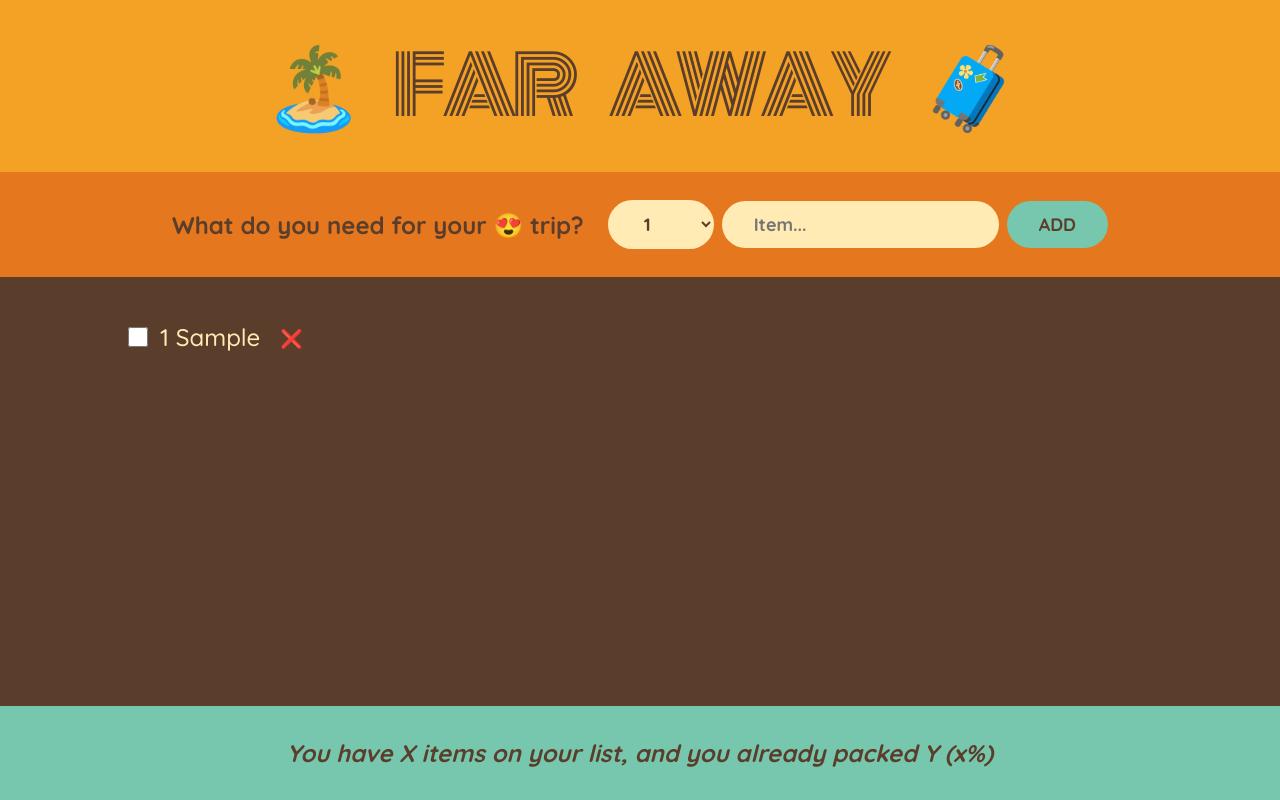
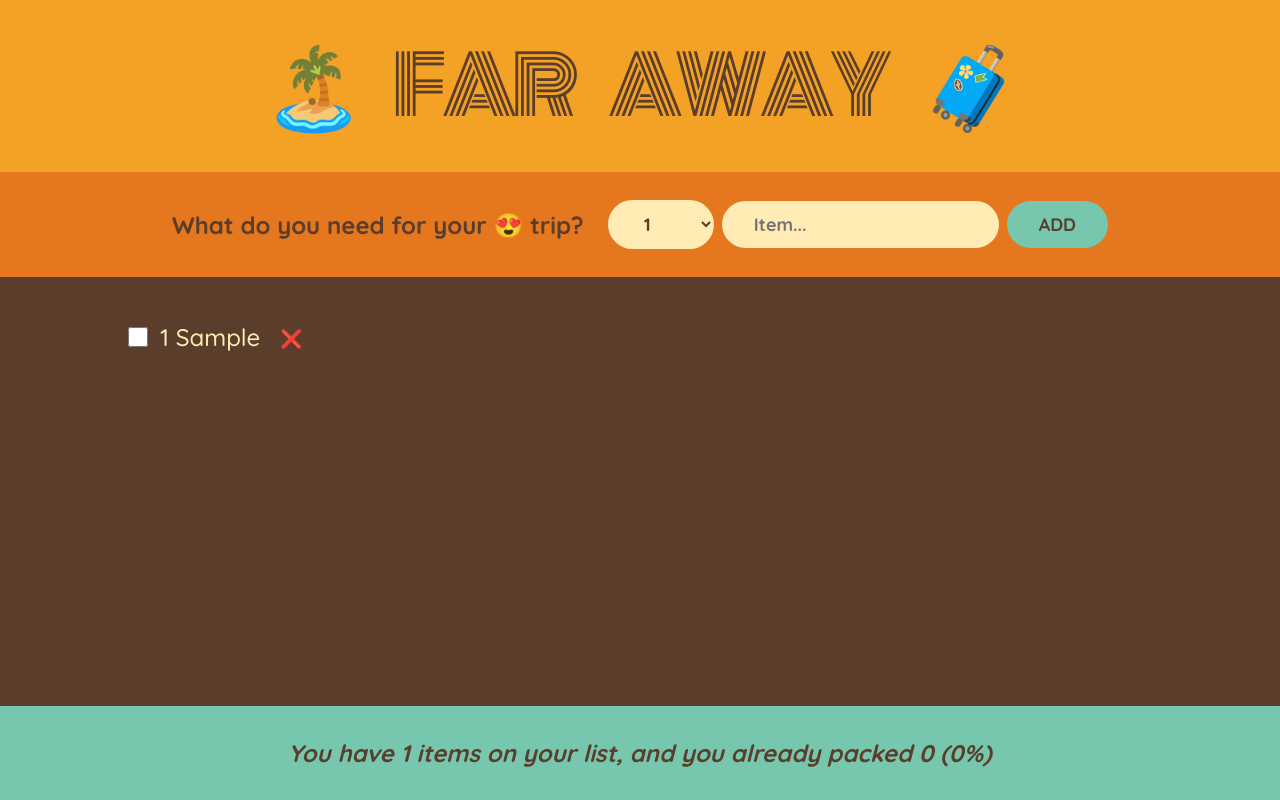
Before and after one commit to BerkayTurna/travel-list, a React (Create React App) app: page / in a window 1280 px wide. Both pictures are taken after typing "Sample" into the empty fields and a click on the button "ADD". Built offline with nearby package versions, Linux system fonts and the light colour scheme; the HTML template or start-up script is replaced by a standard one.

Commit message:
Enhance Stats component to display packing progress and handle empty state

```diff
--- a/src/App.js
+++ b/src/App.js
@@ -21,7 +21,7 @@
       <Logo />
       <Form handleAddItems={handleAddItems} />
       <PackingList items={items} handleDeleteItem={handleDeleteItem} handleToggleItem={handleToggleItem} />
-      <Stats />
+      <Stats items={items} />
     </div>
   );
 }
@@ -93,10 +93,25 @@
   </li>;
 }
 
-function Stats() {
+function Stats({ items }) {
+  if (!items.length)
+    return (
+      <p className="stats">
+        Start adding some items to your packing list 🪄
+      </p>
+    );
+
+  const numOfItems = items.length
+  const numOfPackedItems = items.filter(item => item.packed === true).length
+  const percentage = Math.round(numOfPackedItems / numOfItems * 100)
+
   return (
     <footer className="stats">
-      <em>You have X items on your list, and you already packed Y (x%)</em>
+      <em>
+        {percentage === 100 ?
+          "You got everything! Ready to go ✈" :
+          `You have ${numOfItems} items on your list, and you already packed ${numOfPackedItems} (${percentage}%)`}
+      </em>
     </footer>
   )
 }
```
